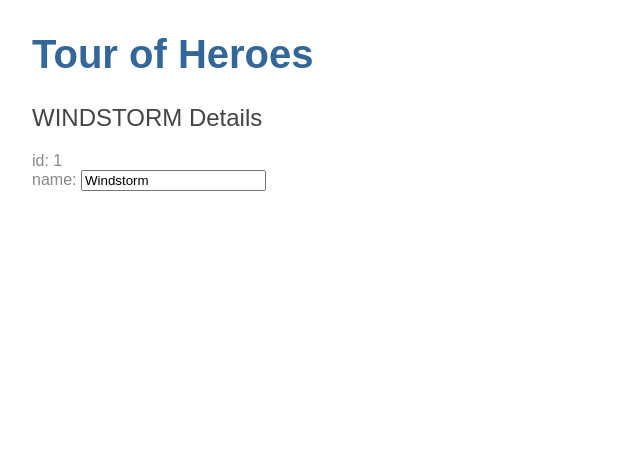
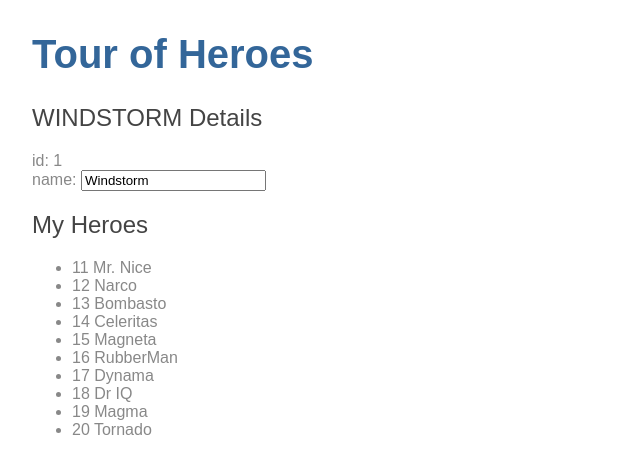
Before and after one commit to sarfrazahmed/Angular_App, an Angular app: page / in a window 1280 px wide. Shown: the top 474 px of the page, without its empty margins (0-640 px from the left). Built offline with nearby package versions, Linux system fonts and the light colour scheme.

Commit message:
Created mock heroes list

```diff
--- a/src/app/heroes/heroes.component.html
+++ b/src/app/heroes/heroes.component.html
@@ -5,3 +5,9 @@
         <input [(ngModel)]="hero.name" placeholder="name">
     </label>
 </div>
+<h2>My Heroes</h2>
+<ul class="heroes">
+    <li *ngFor="let hero of heroes">
+        <span class="badge">{{hero.id}}</span> {{hero.name}}
+    </li>
+</ul>
--- a/src/app/heroes/heroes.component.ts
+++ b/src/app/heroes/heroes.component.ts
@@ -1,5 +1,6 @@
 import { Component, OnInit } from '@angular/core';
 import { Hero } from './hero';
+import { HEROES } from '../mock-heroes';
 
 @Component({
   selector: 'app-heroes',
@@ -12,6 +13,8 @@
     name: 'Windstorm'
   };
 
+  heroes = HEROES;
+
   constructor() {
    }
 
--- /dev/null
+++ b/src/app/mock-heroes.ts
@@ -0,0 +1,14 @@
+import { Hero } from './heroes/hero';
+
+export const HEROES: Hero[] = [
+    { id: 11, name: 'Mr. Nice' },
+    { id: 12, name: 'Narco' },
+    { id: 13, name: 'Bombasto' },
+    { id: 14, name: 'Celeritas' },
+    { id: 15, name: 'Magneta' },
+    { id: 16, name: 'RubberMan' },
+    { id: 17, name: 'Dynama' },
+    { id: 18, name: 'Dr IQ' },
+    { id: 19, name: 'Magma' },
+    { id: 20, name: 'Tornado' }
+];
```
